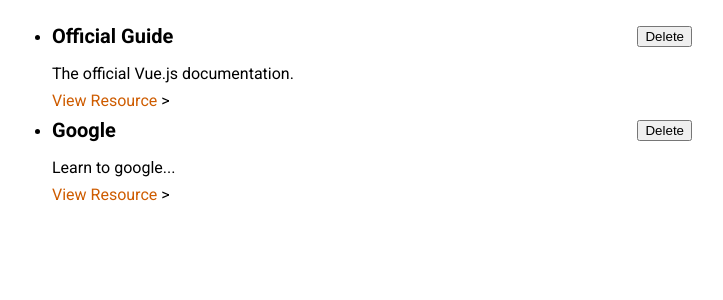
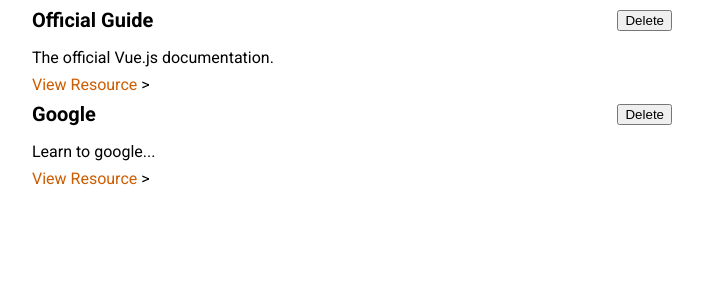
Before and after one commit to michael-kestler/learning-resources-app, a Vue app: page / in a window 1280 px wide. Shown: the top 300 px of the page, without its empty margins (288-1011 px from the left). Built offline with nearby package versions, Linux system fonts and the light colour scheme.

Commit message:
Added style to stored resources component

```diff
--- a/src/components/learning-resources/StoredResources.vue
+++ b/src/components/learning-resources/StoredResources.vue
@@ -27,3 +27,16 @@
     }
 
 </script>
+
+<style scoped>
+ul {
+  list-style: none;
+  margin: 0;
+  padding: 0;
+  margin: auto;
+  max-width: 40rem;
+}
+
+
+
+</style>
```
